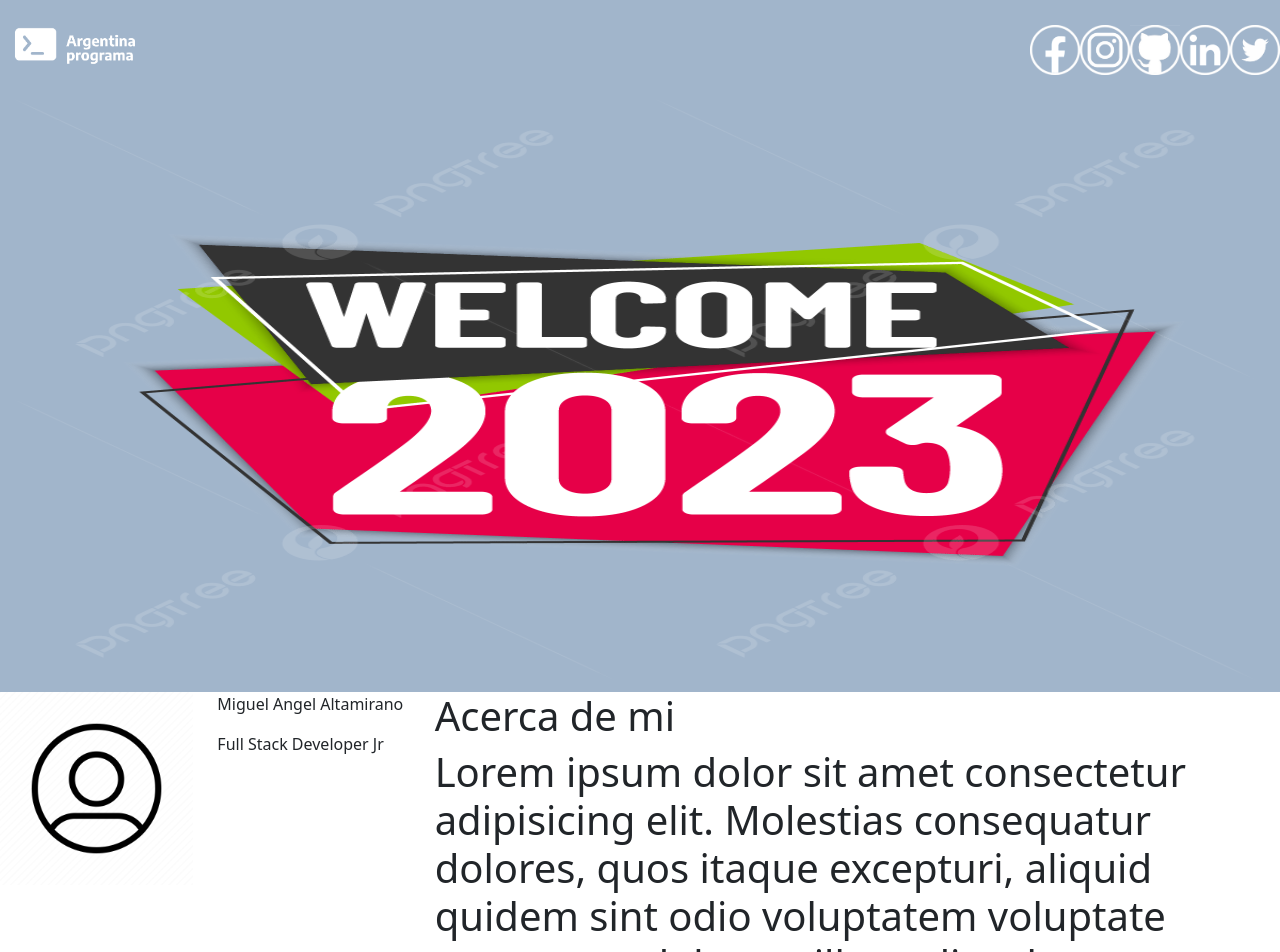
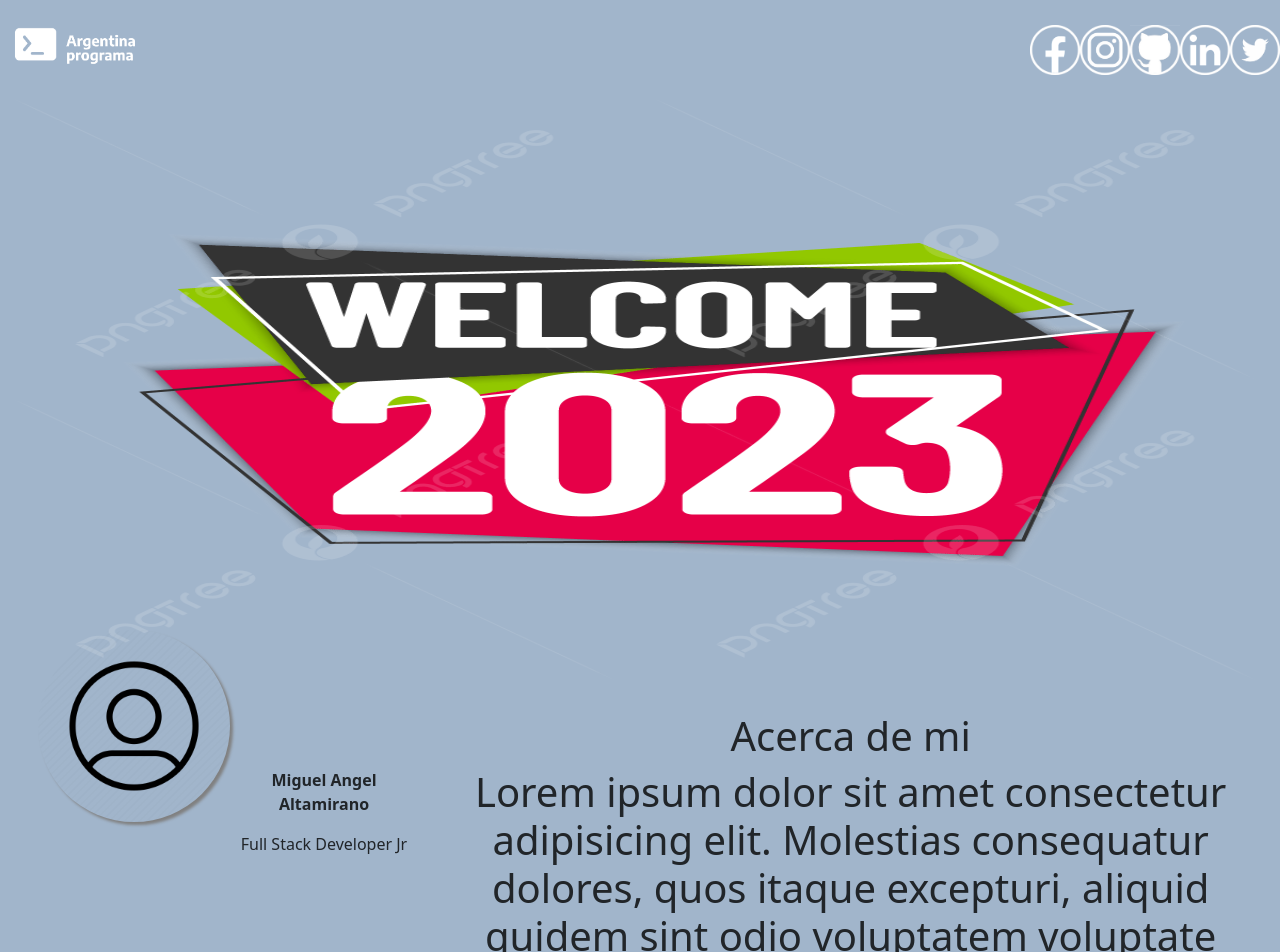
Before and after one commit to migueprograma34/frontEndPortfolio, an Angular app: page / in a window 1280 px wide. Shown: the top 952 px of the page. Built offline with nearby package versions, Linux system fonts and the light colour scheme.

Commit message:
acerca de
configurando

```diff
--- a/src/app/componentes/encabezado/encabezado.component.css
+++ b/src/app/componentes/encabezado/encabezado.component.css
@@ -0,0 +1,32 @@
+.row{
+    padding: 20px;
+}
+div{
+    background-color: #a1b5cb;
+    text-align: center;
+}
+@media(min-width: 576px){
+    #profilePhoto{
+       position:absolute;
+       width: 15%;
+       border-radius: 100%;
+       box-shadow: 3px 3px 3px gray;
+       left: 3%;
+       top: 630px;
+    }
+}
+@media(max-width: 575px){
+    #profilePhoto{
+       position:absolute;
+       width: 30%;
+       border-radius: 100%;
+       box-shadow: 3px 3px 3px gray;
+       left: 34%;
+       top: 630px;
+    }
+}
+
+#name{
+    font-weight: bold;
+    margin-top: 30%;
+}
--- a/src/app/componentes/encabezado/encabezado.component.html
+++ b/src/app/componentes/encabezado/encabezado.component.html
@@ -1,11 +1,11 @@
 <div class="row">
 
  <div class="col-xs-12 col-sm-2 col-md-2 col-lg-2">
-    <img src="../../../assets/img-profile.png" class="img-fluid">
+    <img src="../../../assets/img-profile.png" class="img-fluid" id="profilePhoto" >
 
  </div>
  <div class="col-xs-12 col-sm-2 col-md-2 col-lg-2">
-    <p>Miguel Angel Altamirano</p>
+    <p id="name" >Miguel Angel Altamirano</p>
     <p>Full Stack Developer Jr</p>
  </div>
  <div class="col-xs-12 col-sm-8 col-md-8 col-lg-8">
```
